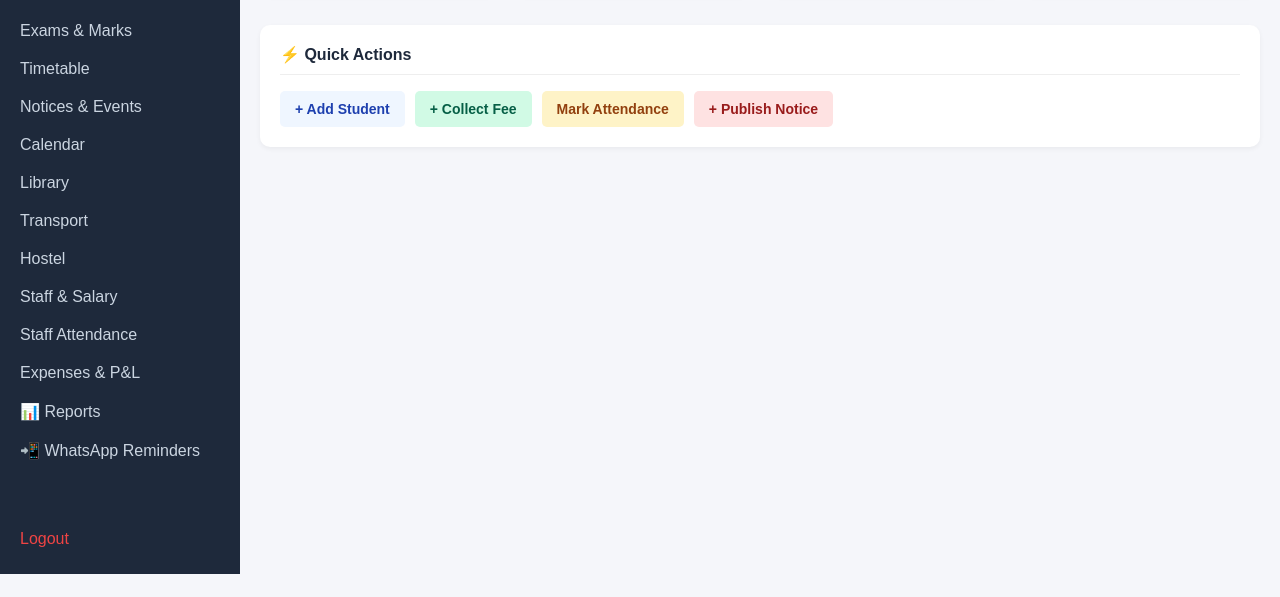
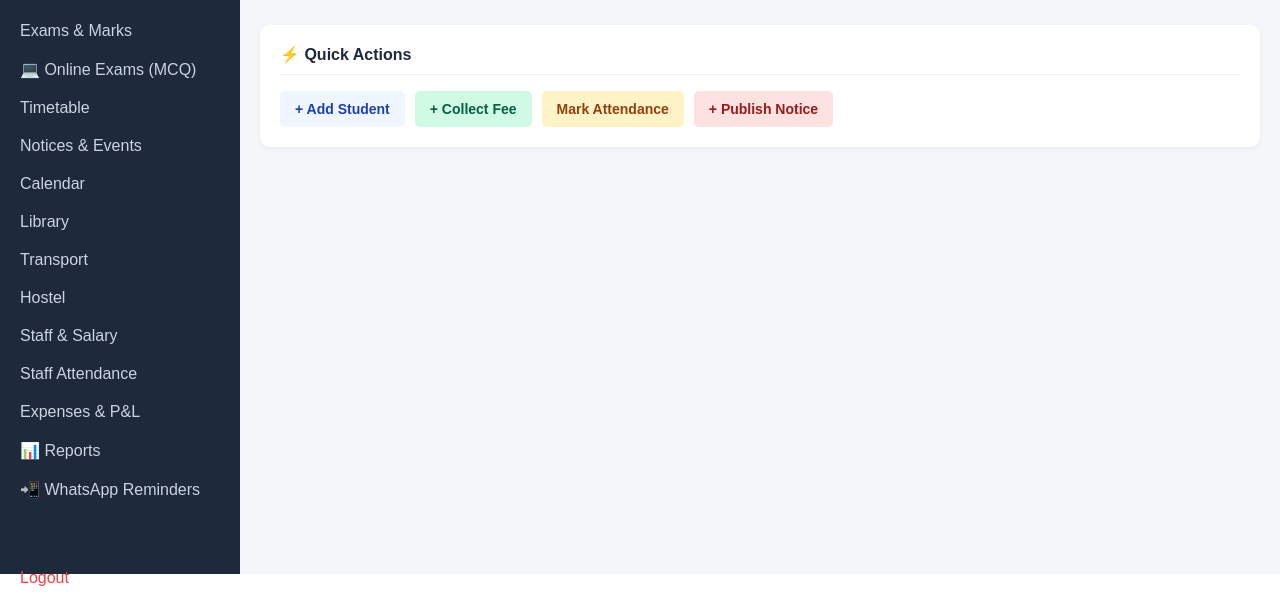
Before and after one commit to yahooamankum500-sketch/School-management-, a Flask app: template templates/dashboard.html in a window 1280 px wide. Shown: the part 266-863 px from the top of the page. Before the commit the page ends 840 px from the top, so only its background shows below. Run offline with Flask 3, Linux system fonts and the light colour scheme; the template is opened without the code that fills it, so the values that code supplies are empty.

Commit message:
Update base.html

```diff
--- a/templates/base.html
+++ b/templates/base.html
@@ -21,6 +21,7 @@
         <a href="/discounts/">Discounts</a>
         <a href="/attendance/">Attendance</a>
         <a href="/exams/">Exams & Marks</a>
+        <a href="/online-exams/">💻 Online Exams (MCQ)</a>
         <a href="/timetable/">Timetable</a>
         <a href="/notices/">Notices & Events</a>
         <a href="/events/">Calendar</a>
```
